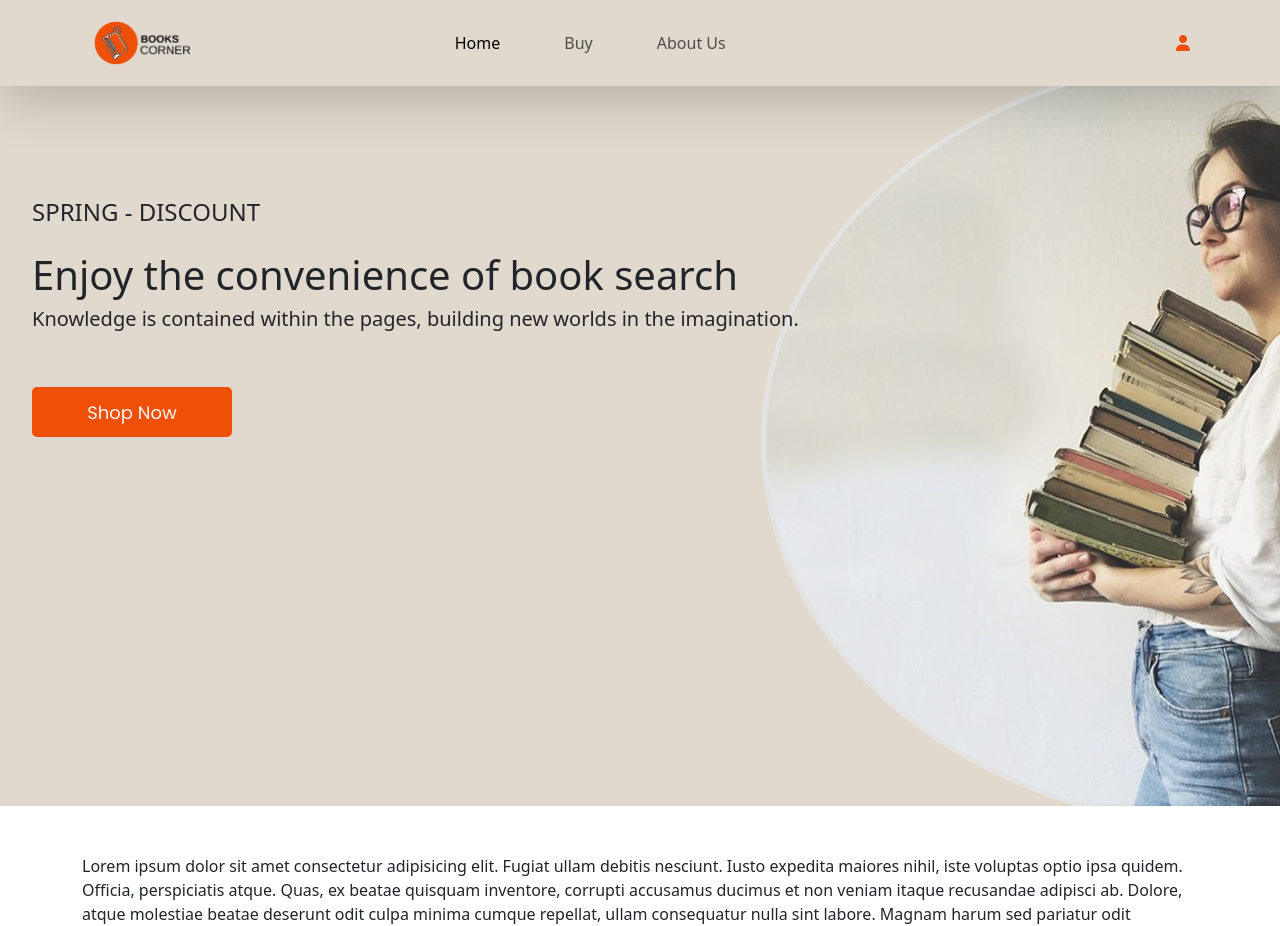
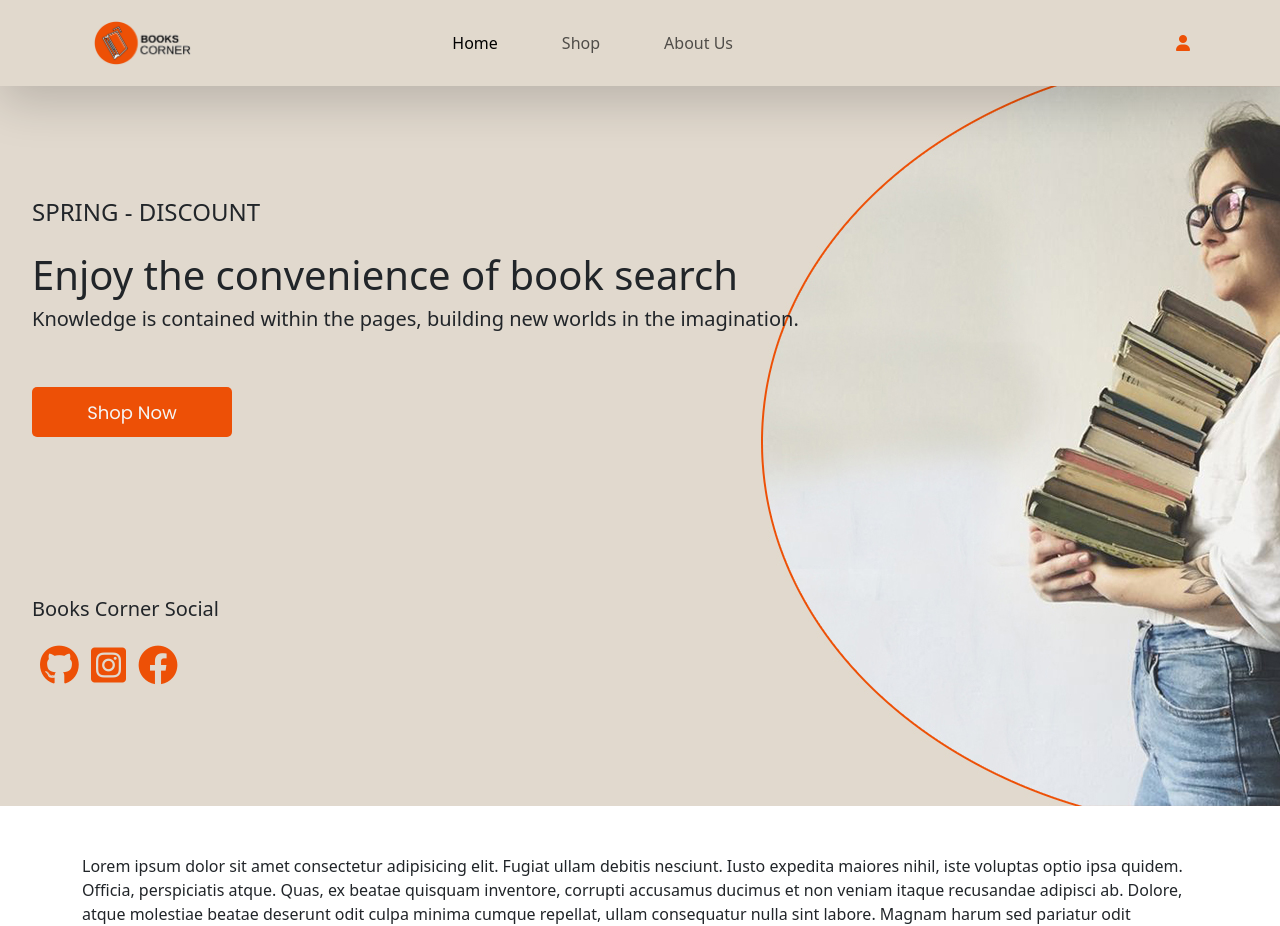
Before and after one commit to alfiusstevanus/pojok-buku-uas, a PHP site: page / in a window 1280 px wide; the page is wider, and only the part inside the window is pictured. Shown: the top 926 px of that part. Run offline with PHP 8.4, Linux system fonts and the light colour scheme; some libraries are stand-ins or nearby versions.

Commit message:
penambahan detail hero

```diff
--- a/index.php
+++ b/index.php
@@ -9,6 +9,13 @@ include('layouts/header.php');
         <h1 class="mt-2">Enjoy the convenience of book search</h1>
         <p class="lead h3 ">Knowledge is contained within the pages, building new worlds in the imagination.</p>
         <button class="mt-5 ">Shop Now</button>
+
+        <div class="social-icon mt-5">
+            <h5 class="mb-2 lead">Books Corner Social</h5>
+            <a href=""><i class="fa-brands fa-github ms-2 c-10"></i></a>
+            <a href=""><i class="fa-brands fa-square-instagram ms-2 c-10"></i></a>
+            <a href=""><i class="fa-brands fa-facebook ms-2 c-10"></i></a>
+        </div>
     </div>
 
 </section>
--- a/layouts/header.php
+++ b/layouts/header.php
@@ -37,10 +37,10 @@
                             <a class="nav-link active" aria-current="page" href="#">Home</a>
                         </li>
                         <li class="nav-item ps-5">
-                            <a class="nav-link " aria-current="page" href="#">Buy</a>
+                            <a class="nav-link" aria-current="page" href="#">Shop</a>
                         </li>
                         <li class="nav-item ps-5">
-                            <a class="nav-link " aria-current="page" href="#aboutus">About Us</a>
+                            <a class="nav-link" aria-current="page" href="#aboutus">About Us</a>
                         </li>
                     </ul>
                 </div>
--- a/style/style.css
+++ b/style/style.css
@@ -56,6 +56,22 @@ header li :hover {
 
 }
 
+.social-icon h5 {
+    margin-top: 10rem;
+}
+
+.social-icon a i {
+    margin-top: 1rem;
+    font-size: 40px;
+
+}
+
+.social-icon a i:hover {
+    scale: 1.2;
+    /* font-size: 50px; */
+
+}
+
 
 
 
```
Also changed, not shown: images/Untitled-1.jpg.
